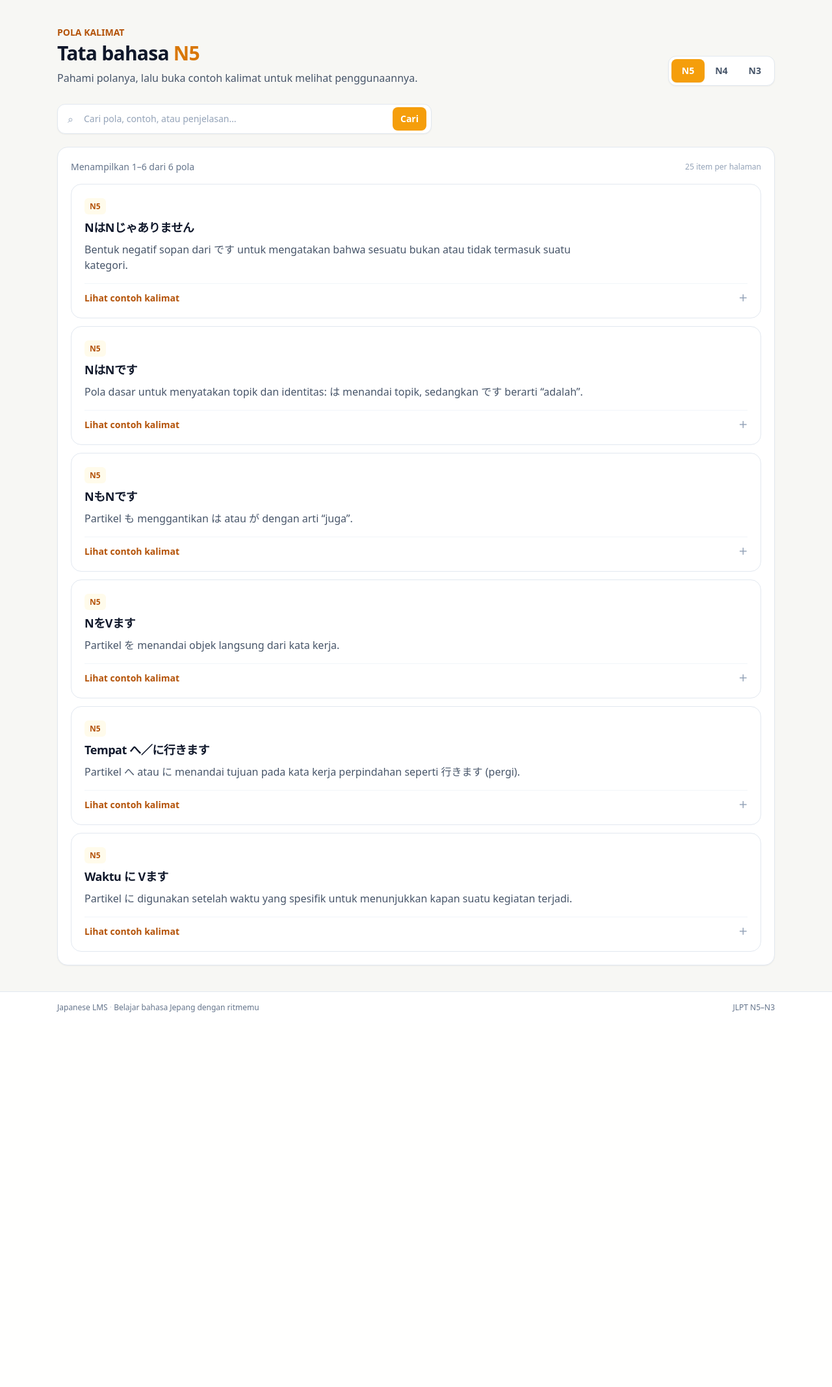
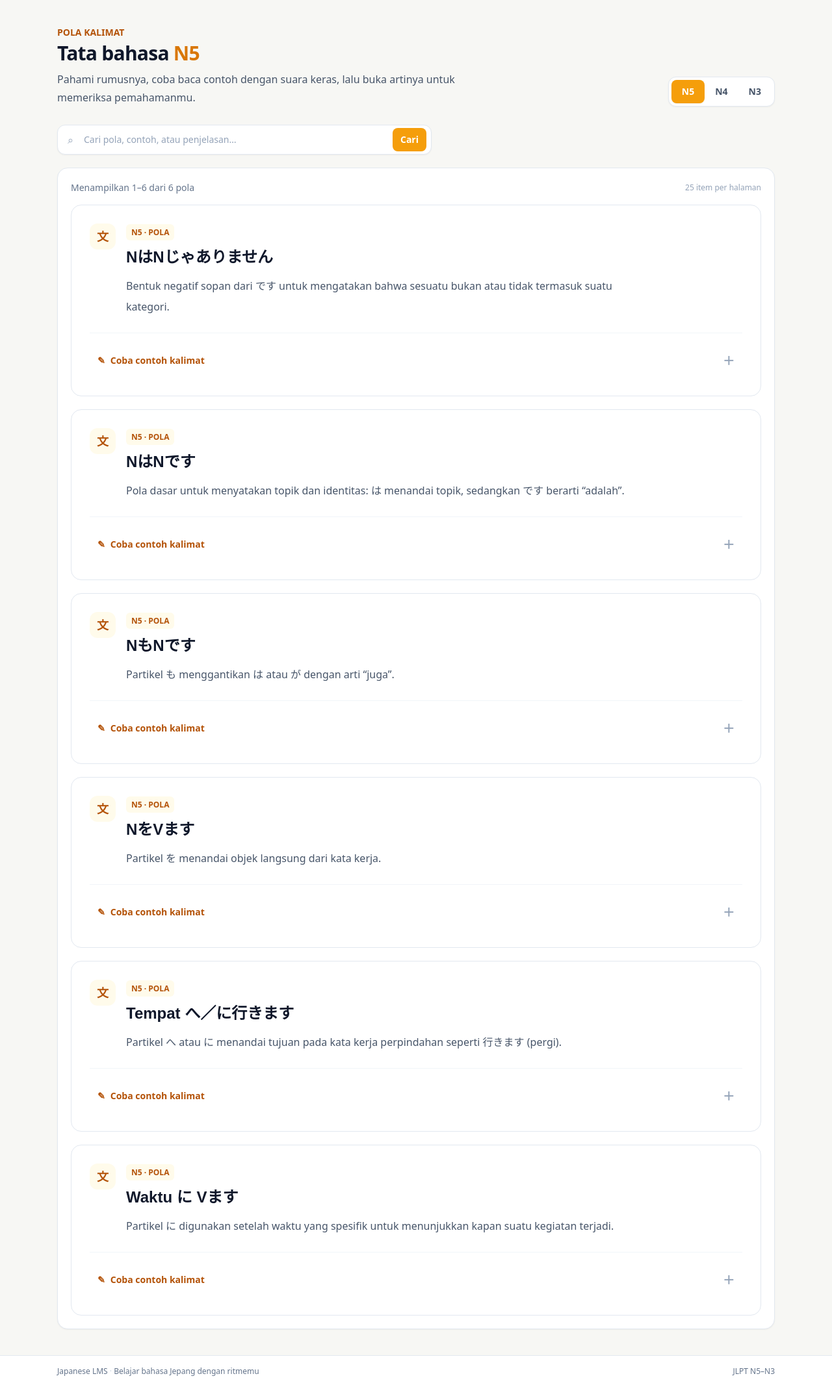
Before and after one commit to reksymaulana/lms-japango, a FastAPI app: page /learning/grammar in a window 1280 px wide. Shown: the part 65-2200 px from the top of the page at 65% size. Before the commit the page ends 1623 px from the top, so only its background shows below. Run offline with FastAPI, Linux system fonts and the light colour scheme; data comes from the database, SQL or seed files in the repository; some libraries are stand-ins or nearby versions.

Commit message:
update-tatabahasa

```diff
--- a/app/templates/base.html
+++ b/app/templates/base.html
@@ -15,6 +15,11 @@
   <script src="https://unpkg.com/htmx.org@2.0.4"></script>
   <style>
     body { background: #f7f7f4; }
+    .japanese-text {
+      font-family: "Noto Sans JP", "Yu Gothic", "Hiragino Kaku Gothic ProN", Meiryo, sans-serif;
+      letter-spacing: .035em;
+      line-height: 2.1;
+    }
     html.dark { color-scheme: dark; }
     html.dark body { background: #0b1220; color: #e2e8f0; }
     html.dark .bg-white { background-color: #111827; }
--- a/app/templates/learning/grammar.html
+++ b/app/templates/learning/grammar.html
@@ -6,7 +6,7 @@
     <div>
       <p class="text-sm font-semibold text-amber-700">POLA KALIMAT</p>
       <h1 class="mt-1 text-3xl font-bold tracking-tight">Tata bahasa <span class="text-amber-600">{{ level }}</span></h1>
-      <p class="mt-2 text-slate-600">Pahami polanya, lalu buka contoh kalimat untuk melihat penggunaannya.</p>
+      <p class="mt-2 max-w-2xl leading-7 text-slate-600">Pahami rumusnya, coba baca contoh dengan suara keras, lalu buka artinya untuk memeriksa pemahamanmu.</p>
     </div>
     <div class="flex rounded-xl border border-slate-200 bg-white p-1 shadow-sm" aria-label="Pilih level JLPT">
       {% for jlpt in ["N5", "N4", "N3"] %}
--- a/app/templates/partials/grammar_results.html
+++ b/app/templates/partials/grammar_results.html
@@ -7,25 +7,38 @@
     </p>
     <span class="text-xs font-medium text-slate-400">25 item per halaman</span>
   </div>
-  <div class="space-y-3">
+  <div class="space-y-5">
     {% for grammar in grammar_list %}
-    <article class="rounded-2xl border border-slate-200 bg-white p-5 transition hover:border-amber-200">
-      <div>
-        <span class="rounded-md bg-amber-50 px-2 py-1 text-xs font-bold text-amber-700">{{ level }}</span>
-        <h2 class="mt-2 text-lg font-bold tracking-tight">{{ grammar.title }}</h2>
-        <p class="mt-2 max-w-3xl leading-6 text-slate-600">{{ grammar.explanation }}</p>
+    <article class="rounded-2xl border border-slate-200 bg-white p-6 transition hover:border-amber-200 sm:p-7">
+      <div class="flex items-start gap-4">
+        <span class="grid h-10 w-10 shrink-0 place-items-center rounded-xl bg-amber-50 text-lg font-bold text-amber-700">文</span>
+        <div class="min-w-0">
+          <span class="rounded-md bg-amber-50 px-2 py-1 text-xs font-bold text-amber-700">{{ level }} · POLA</span>
+          <h2 class="japanese-text mt-3 text-xl font-bold tracking-normal text-slate-900 sm:text-2xl">{{ grammar.title }}</h2>
+          <p class="mt-3 max-w-3xl text-base leading-8 text-slate-600">{{ grammar.explanation }}</p>
+        </div>
       </div>
       {% if grammar.examples %}
-      <details class="mt-4 border-t border-slate-100 pt-3">
-        <summary class="flex cursor-pointer items-center justify-between text-sm font-semibold text-amber-700">
-          Lihat contoh kalimat <span class="text-slate-400">＋</span>
+      <details class="mt-6 border-t border-slate-100 pt-4">
+        <summary class="flex cursor-pointer items-center justify-between rounded-xl px-3 py-3 text-sm font-bold text-amber-700 transition hover:bg-amber-50">
+          <span class="flex items-center gap-2"><span aria-hidden="true">✎</span> Coba contoh kalimat</span>
+          <span class="text-lg text-slate-400 transition-transform">＋</span>
         </summary>
-        <div class="mt-3 space-y-3">
+        <div class="mt-3 space-y-4">
           {% for example in grammar.examples %}
-          <div class="rounded-xl bg-amber-50/70 px-4 py-3">
-            <p class="font-medium text-slate-900">{{ example.japanese }}</p>
-            <p class="mt-1 text-sm text-slate-600">{{ example.translation }}</p>
-            <button type="button" data-text="{{ example.japanese }}" onclick="speakJapanese(this.dataset.text)" class="mt-2 text-xs font-semibold text-amber-800 hover:text-amber-950">▶ Dengarkan contoh</button>
+          <div class="rounded-2xl bg-amber-50/70 p-5 sm:p-6">
+            <div class="flex flex-wrap items-center justify-between gap-2">
+              <span class="text-xs font-bold uppercase tracking-[0.12em] text-amber-800">Contoh {{ loop.index }}</span>
+              <button type="button" data-text="{{ example.japanese }}" onclick="speakJapanese(this.dataset.text)"
+                      class="inline-flex items-center gap-2 rounded-full border border-amber-200 bg-white px-3 py-1.5 text-xs font-bold text-amber-800 transition hover:bg-amber-50">
+                ▶ Dengarkan
+              </button>
+            </div>
+            <p lang="ja" class="japanese-text mt-4 text-xl font-medium text-slate-900 sm:text-2xl">{{ example.japanese }}</p>
+            <details class="mt-4 border-t border-amber-200/70 pt-3">
+              <summary class="cursor-pointer text-sm font-semibold text-amber-800 underline decoration-amber-300 underline-offset-4">Saya sudah mencoba — tampilkan arti</summary>
+              <p class="mt-3 text-base leading-8 text-slate-700">{{ example.translation }}</p>
+            </details>
           </div>
           {% endfor %}
         </div>
```
